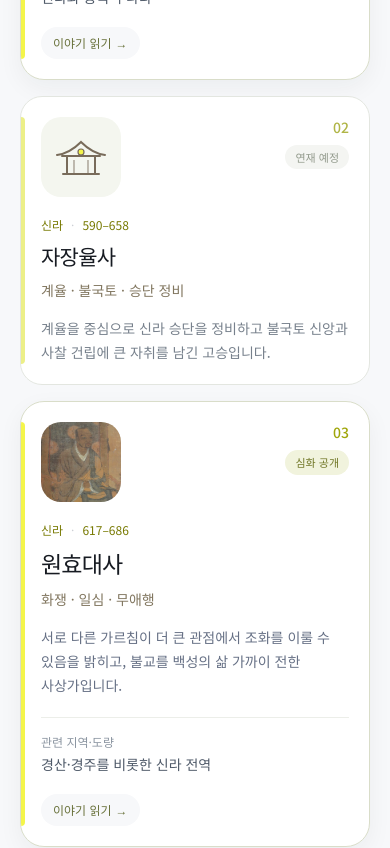
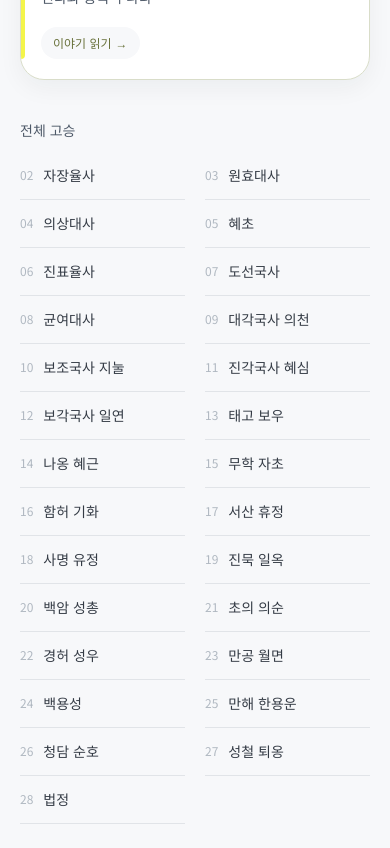
Before and after one commit to bcrow1102/yun, a Next.js app: page /resources/masters in a window 390 px wide. Shown: the part 920-1768 px from the top of the page. Built offline with nearby package versions, Linux system fonts and the light colour scheme.

Commit message:
fix: 모바일 화면과 첫 진입 팝업 개선

```diff
--- a/app/components/MobileHome.tsx
+++ b/app/components/MobileHome.tsx
@@ -183,21 +183,20 @@ let hasShownMobileIntro = false;
 
 export default function MobileHome() {
     const [activeSlide, setActiveSlide] = useState(0);
-    const [showIntro, setShowIntro] = useState(false);
+    const [showIntro, setShowIntro] = useState(() => !hasShownMobileIntro);
     const [introLeaving, setIntroLeaving] = useState(false);
     const introStartedHere = useRef(false);
     const pointerStartX = useRef<number | null>(null);
     const didDrag = useRef(false);
 
     useEffect(() => {
+        if (!showIntro) return;
+
         if (!introStartedHere.current) {
-            if (hasShownMobileIntro) return;
-
             introStartedHere.current = true;
             hasShownMobileIntro = true;
         }
 
-        setShowIntro(true);
         setIntroLeaving(false);
 
         const fadeTimer = window.setTimeout(() => setIntroLeaving(true), 3000);
@@ -207,7 +206,7 @@ export default function MobileHome() {
             window.clearTimeout(fadeTimer);
             window.clearTimeout(hideTimer);
         };
-    }, []);
+    }, [showIntro]);
 
     useEffect(() => {
         const timer = window.setTimeout(() => {
--- a/app/resources/masters/page.tsx
+++ b/app/resources/masters/page.tsx
@@ -176,11 +176,11 @@ export default function KoreanMastersPage() {
                 {visibleMasters.length > 0 ? (
                     <>
                     <div className="mt-5 grid gap-4 md:grid-cols-3">
-                        {visibleMasters.slice(0, 3).map((master) =>
+                        {visibleMasters.slice(0, 3).map((master, index) =>
                             master.status === "planned" ? (
                                 <article
                                     key={master.slug}
-                                    className="relative overflow-hidden rounded-[22px] border border-[#E3E6E0] bg-white p-5"
+                                    className={`relative overflow-hidden rounded-[22px] border border-[#E3E6E0] bg-white p-5 ${index > 0 ? "hidden md:block" : ""}`}
                                 >
                                     <span className="absolute inset-y-5 left-0 w-1 rounded-r-full bg-[#ECEF88]" />
 
@@ -222,7 +222,7 @@ export default function KoreanMastersPage() {
                                 <Link
                                     key={master.slug}
                                     href={`/resources/masters/${master.slug}`}
-                                    className="group relative block overflow-hidden rounded-[24px] border border-[#D9DDC9] bg-white p-5 shadow-[0_8px_24px_rgba(25,31,40,0.05)] transition duration-200 hover:-translate-y-1 hover:border-[#CFD277] hover:shadow-[0_14px_30px_rgba(25,31,40,0.08)] md:p-6"
+                                    className={`group relative block overflow-hidden rounded-[24px] border border-[#D9DDC9] bg-white p-5 shadow-[0_8px_24px_rgba(25,31,40,0.05)] transition duration-200 hover:-translate-y-1 hover:border-[#CFD277] hover:shadow-[0_14px_30px_rgba(25,31,40,0.08)] md:p-6 ${index > 0 ? "hidden md:block" : ""}`}
                                 >
                                     <span className="absolute inset-y-5 left-0 w-1 rounded-r-full bg-[#F4F54A]" />
 
@@ -296,8 +296,36 @@ export default function KoreanMastersPage() {
                         )}
                     </div>
 
+                    {visibleMasters.length > 1 ? (
+                        <section className="mt-10 md:hidden" aria-labelledby="mobile-all-masters-title">
+                            <h2
+                                id="mobile-all-masters-title"
+                                className="text-sm font-semibold text-[#4E5968]"
+                            >
+                                전체 고승
+                            </h2>
+
+                            <div className="mt-3 grid grid-cols-2 gap-x-5 md:grid-cols-3 md:gap-x-7 lg:grid-cols-5 lg:gap-x-8">
+                                {visibleMasters.slice(1).map((master) => (
+                                    <Link
+                                        key={master.slug}
+                                        href={`/resources/masters/${master.slug}`}
+                                        className="group flex min-h-12 items-center gap-2.5 border-b border-[#E1E4E8] transition-colors hover:border-[#B8BEC7]"
+                                    >
+                                        <span className="shrink-0 text-xs tabular-nums text-[#B0B8C1]">
+                                            {master.number.padStart(2, "0")}
+                                        </span>
+                                        <span className="truncate text-sm font-medium text-[#343B45] transition-colors group-hover:text-[#171B22]">
+                                            {master.name}
+                                        </span>
+                                    </Link>
+                                ))}
+                            </div>
+                        </section>
+                    ) : null}
+
                     {visibleMasters.length > 3 ? (
-                        <section className="mt-10" aria-labelledby="all-masters-title">
+                        <section className="mt-10 hidden md:block" aria-labelledby="all-masters-title">
                             <h2
                                 id="all-masters-title"
                                 className="text-sm font-semibold text-[#4E5968]"
```
